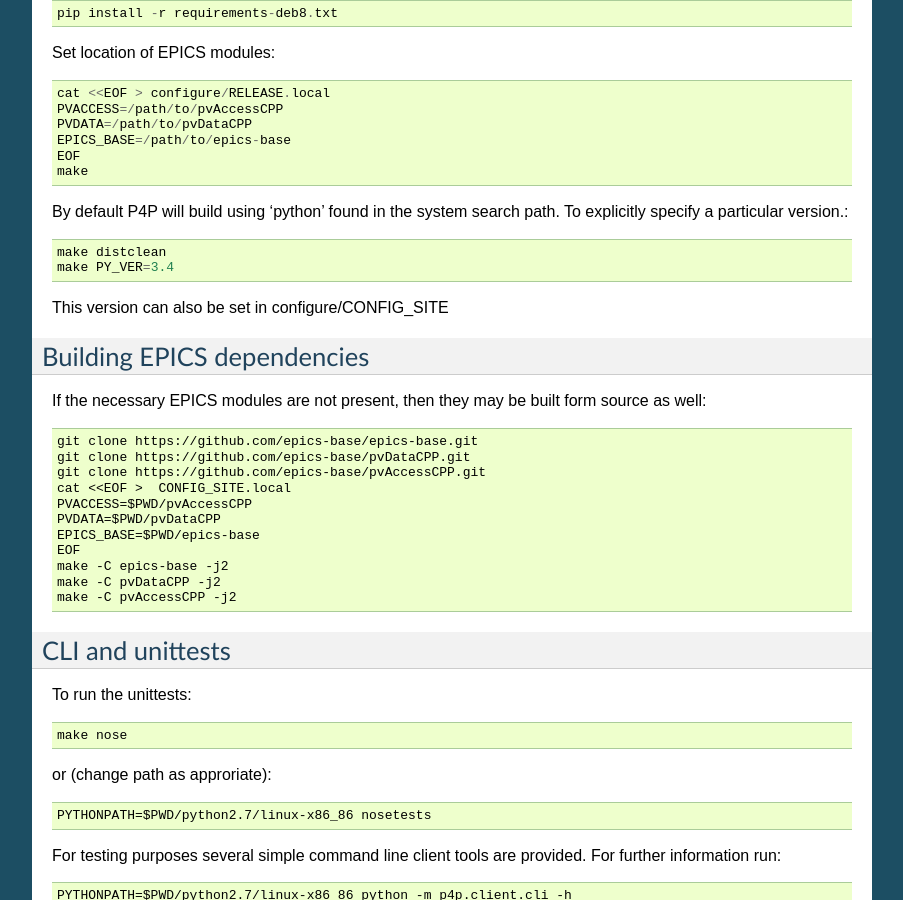
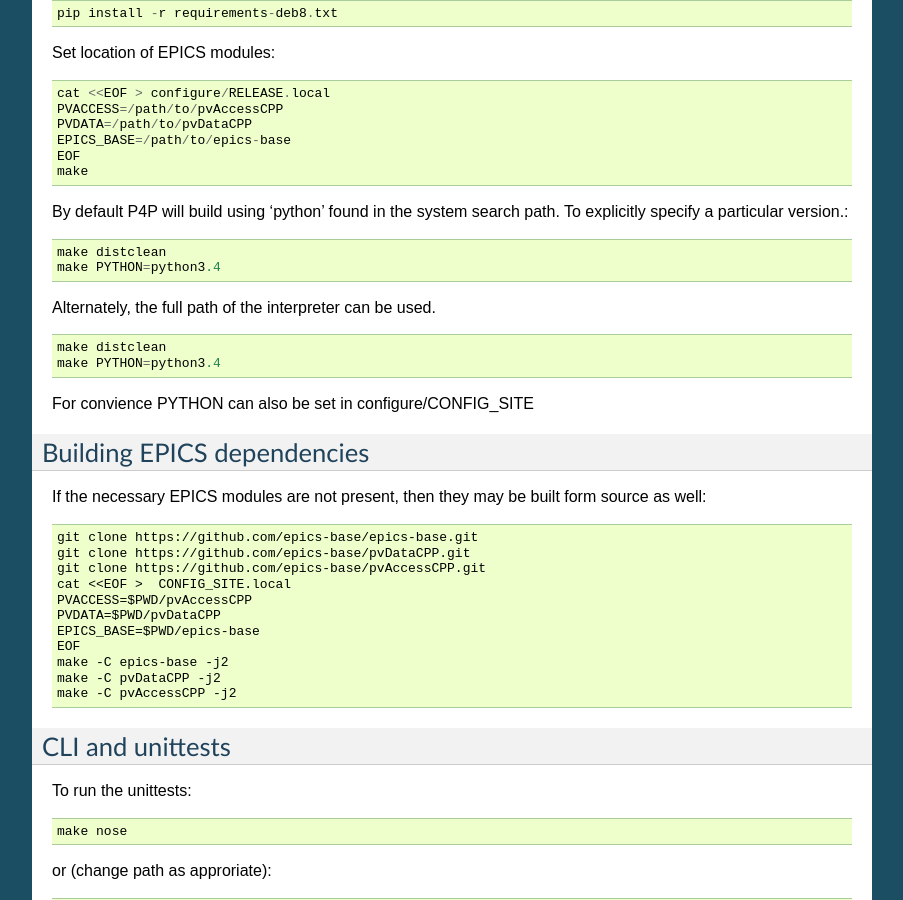
Before and after one commit to epics-base/p4p, a Sphinx documentation site: the page built from documentation/building.rst, in a window 1280 px wide and 900 px high, scrolled down 540 px. Shown: the whole window, without its empty margins (198-1101 px from the left). Built offline with Sphinx 7.4.7, drawn with Linux system fonts in a browser that asks for light colours.

Commit message:
update build and doc

```diff
--- a/documentation/building.rst
+++ b/documentation/building.rst
@@ -40,9 +40,14 @@
 To explicitly specify a particular version.::
 
    make distclean
-   make PY_VER=3.4
+   make PYTHON=python3.4
 
-This version can also be set in configure/CONFIG_SITE
+Alternately, the full path of the interpreter can be used. ::
+
+   make distclean
+   make PYTHON=python3.4
+
+For convience PYTHON can also be set in configure/CONFIG_SITE
 
 Building EPICS dependencies
 ---------------------------
--- a/documentation/index.rst
+++ b/documentation/index.rst
@@ -5,6 +5,8 @@
 
 PVAccess for Python (P4P)
 =========================
+
+Source can be found at https://github.com/mdavidsaver/p4p
 
 Contents:
 
```
Also changed, not shown: README.md (added, +6 -0 lines), .travis.yml, 7 other files.
